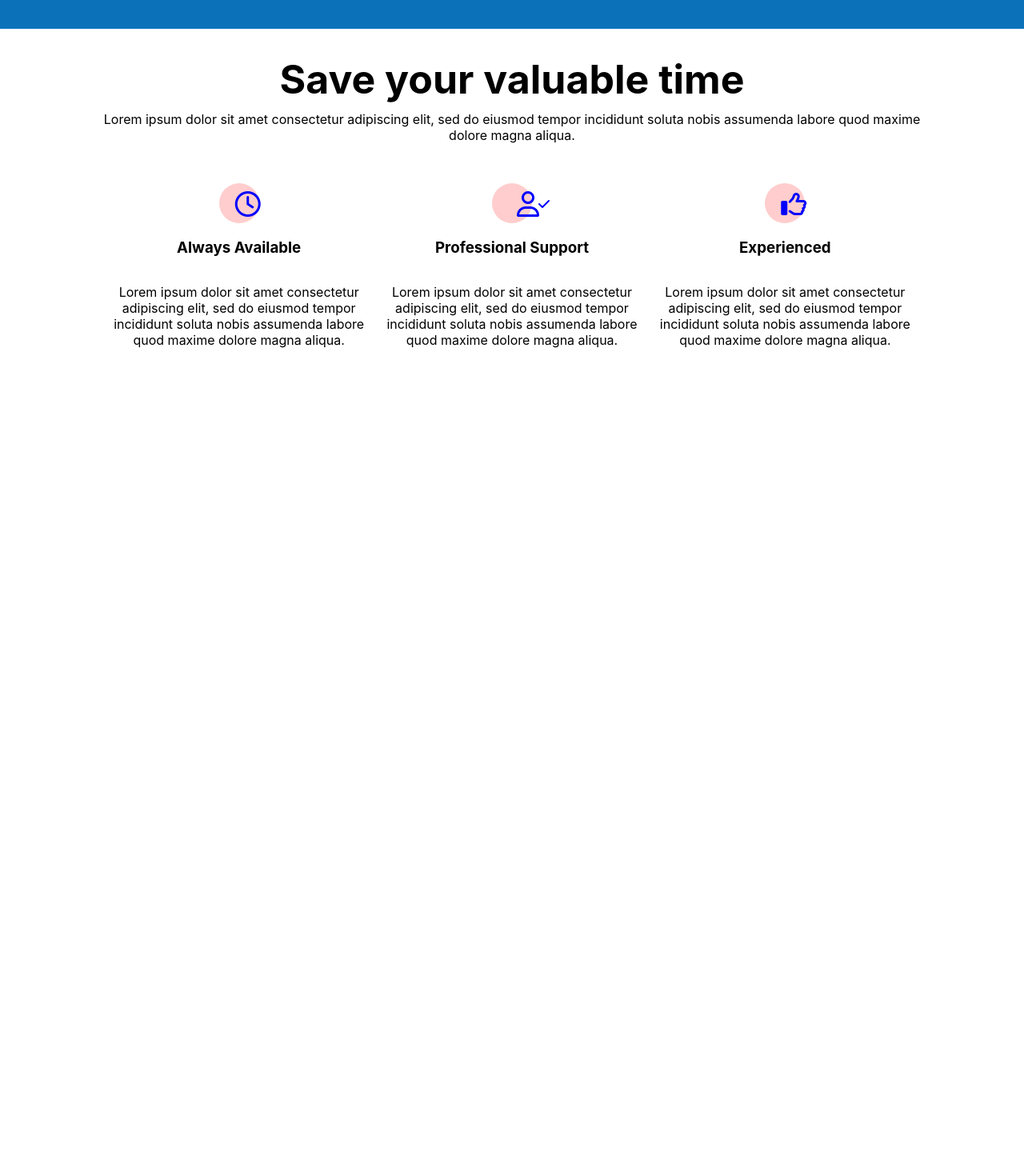
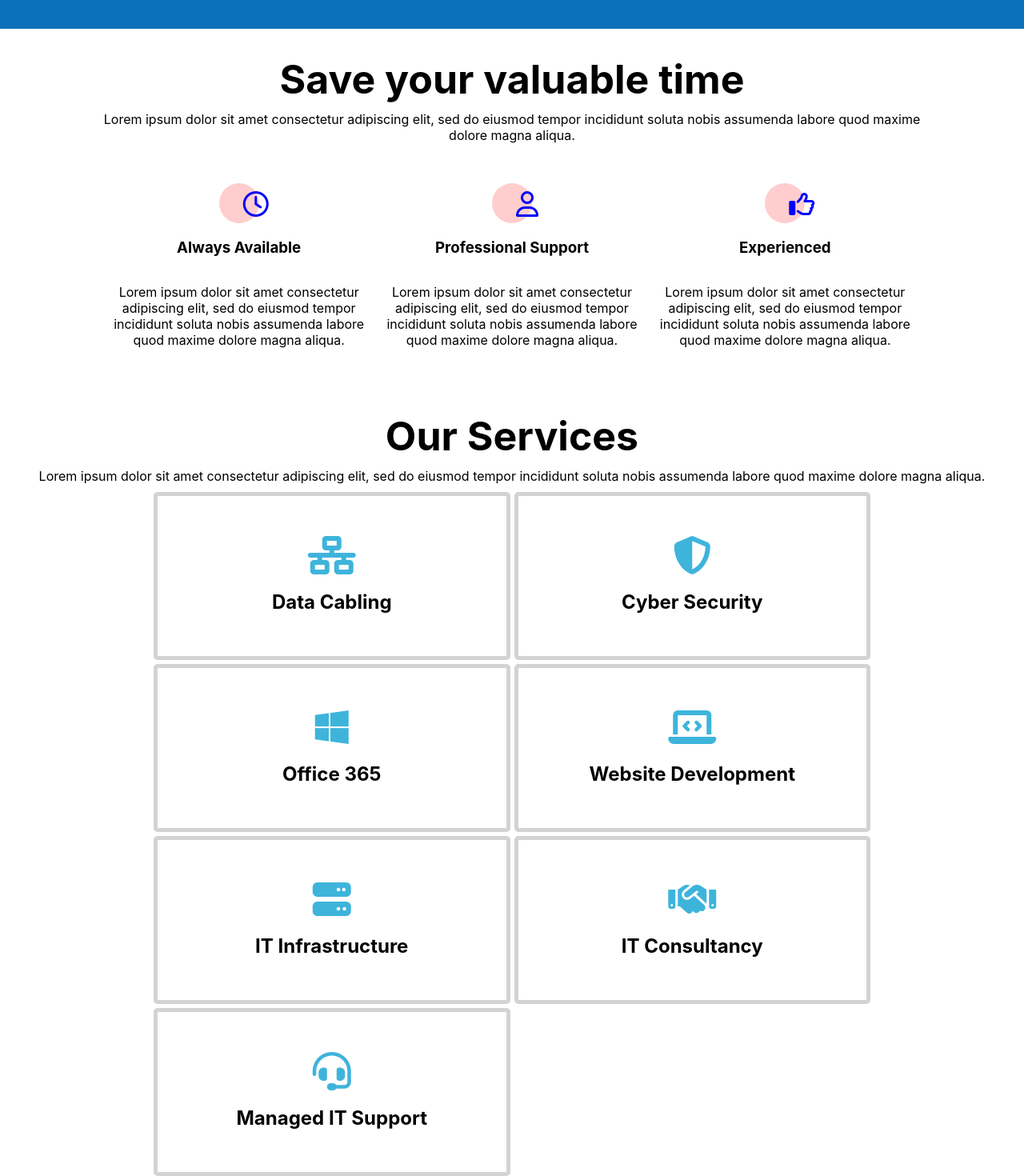
Before and after one commit to SPARKY892/dycoit, a React (Create React App) app: page / in a window 1280 px wide. Shown: the part 715-2185 px from the top of the page at 80% size. Before the commit the page ends 1196 px from the top, so only its background shows below. Built offline with nearby package versions, Linux system fonts and the light colour scheme.

Commit message:
Added Services section with styling

```diff
--- a/src/components/HomePage.js
+++ b/src/components/HomePage.js
@@ -22,9 +22,8 @@
                         <p className="usp-sub-text">Lorem ipsum dolor sit amet consectetur adipiscing elit, sed do eiusmod tempor incididunt soluta nobis assumenda labore quod maxime dolore magna aliqua.</p>
                     </div>
                     <div className="usp-sub-container">
-                        <div className="usp-icon-background fa-stack">
-                            <i className="usp-icon fa fa-user-o fa-stack-2x"></i>
-                            <i className="usp-icon fa fa-check fa-stack-1x"></i>
+                        <div className="usp-icon-background">
+                            <i className="usp-icon fa fa-user-o fa-2x"></i>
                         </div>
                         <h3 className="usp-sub-header">Professional Support</h3>
                         <p className="usp-sub-text">Lorem ipsum dolor sit amet consectetur adipiscing elit, sed do eiusmod tempor incididunt soluta nobis assumenda labore quod maxime dolore magna aliqua.</p>
@@ -38,6 +37,54 @@
                     </div>
                 </div>
             </div>
+            <div className="services-container">
+                <h1 className="services-header">Our Services</h1>
+                <p className="services-text">Lorem ipsum dolor sit amet consectetur adipiscing elit, sed do eiusmod tempor incididunt soluta nobis assumenda labore quod maxime dolore magna aliqua.</p>
+                <div className="services-grid">
+                    <a className="services-link" href="#">
+                        <div className="services-sub-container">
+                            <i className="services-icon fas fa-network-wired fa-3x"></i>
+                            <h2 className="services-sub-header">Data Cabling</h2>
+                        </div>
+                    </a>
+                    <a className="services-link" href="#">
+                        <div className="services-sub-container">
+                            <i className="services-icon fas fa-shield-alt fa-3x"></i>
+                            <h2 className="services-sub-header">Cyber Security</h2>
+                        </div>
+                    </a>
+                    <a className="services-link" href="#">
+                        <div className="services-sub-container">
+                            <i className="services-icon fab fa-windows fa-3x"></i>
+                            <h2 className="services-sub-header">Office 365</h2>
+                        </div>
+                    </a>
+                    <a className="services-link" href="#">
+                        <div className="services-sub-container">
+                            <i className="services-icon fas fa-laptop-code fa-3x"></i>
+                            <h2 className="services-sub-header">Website Development</h2>
+                        </div>
+                    </a>
+                    <a className="services-link" href="#">
+                        <div className="services-sub-container">
+                            <i className="services-icon fas fa-server fa-3x"></i>
+                            <h2 className="services-sub-header">IT Infrastructure</h2>
+                        </div>
+                    </a>
+                    <a className="services-link" href="#">
+                        <div className="services-sub-container">
+                            <i className="services-icon fas fa-handshake fa-3x"></i>
+                            <h2 className="services-sub-header">IT Consultancy</h2>
+                        </div>
+                    </a>
+                    <a className="services-link" href="#">
+                        <div className="services-sub-container">
+                            <i className="services-icon fas fa-headset fa-3x"></i>
+                            <h2 className="services-sub-header">Managed IT Support</h2>
+                        </div>
+                    </a>
+                </div>
+            </div>
         </React.Fragment>
     );
 };
--- a/src/components/HomePage.scss
+++ b/src/components/HomePage.scss
@@ -65,6 +65,8 @@
     align-items: center;
     grid-column: 1/4;
     padding-bottom: 30px;
+    padding-left: 10px;
+    padding-right: 10px;
 }
 
 .usp-icon-background {
@@ -77,12 +79,50 @@
 
 .usp-icon{
     padding-top: 10px;
-    padding-left: 20px;
+    padding-left: 30px;
     justify-self: center;
 }
 
-.fa-check{
-    padding-left: 40px;
+.services-header {
+    font-size: 50px;
+    margin-bottom: 10px;
+}
+
+.services-text {
+    margin-top: 0;
+    margin-bottom: 10px;
+}
+
+.services-grid {
+    display: grid;
+    grid-template-columns: repeat(4, 1fr);
+    margin: 0 5%;
+    grid-gap: 5px;
+}
+
+.services-sub-container {
+    border: 5px solid lightgrey;
+    border-radius: 5px;
+    height: 200px;
+
+}
+
+.services-link {
+    text-decoration: none;
+    grid-column: 1/5;
+}
+
+.services-sub-container:hover {
+    background-color: rgb(240, 240, 240);
+}
+
+.services-icon {
+    padding-top: 50px;
+    color: rgb(62, 180, 219);
+}
+
+.services-sub-header {
+    color: black;
 }
 
 
@@ -106,7 +146,7 @@
     }
 
     .home-img{
-        grid-column: 5/9;
+        grid-column: 6/9;
         grid-row: 1/4;
         max-height: 500px;
         max-width: 400px;
@@ -120,4 +160,11 @@
         grid-column: span 1;
     }
 
+    .services-grid {
+        padding: 0 10%;
+    }
+
+    .services-link {
+        grid-column: span 2;
+    }
 }
```
